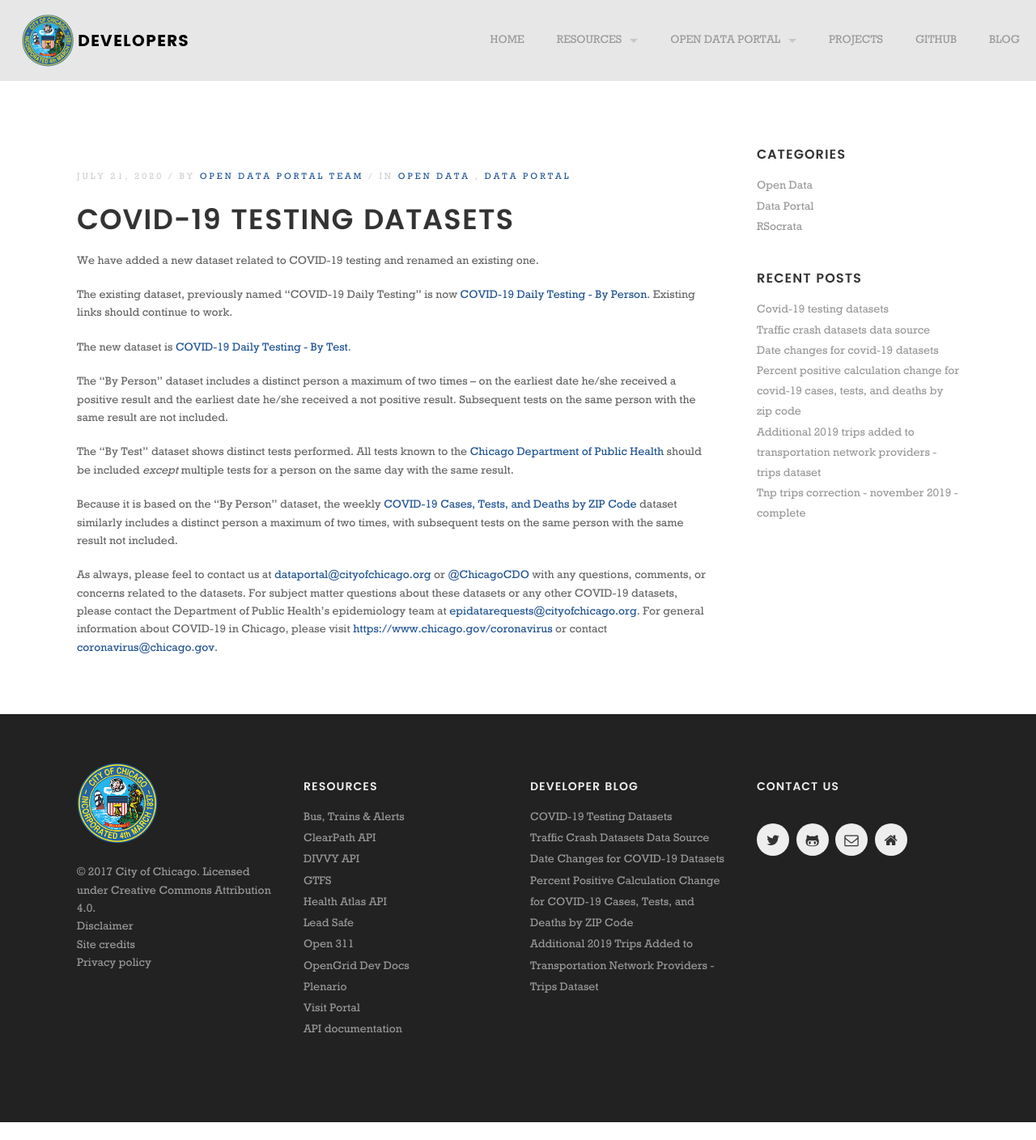
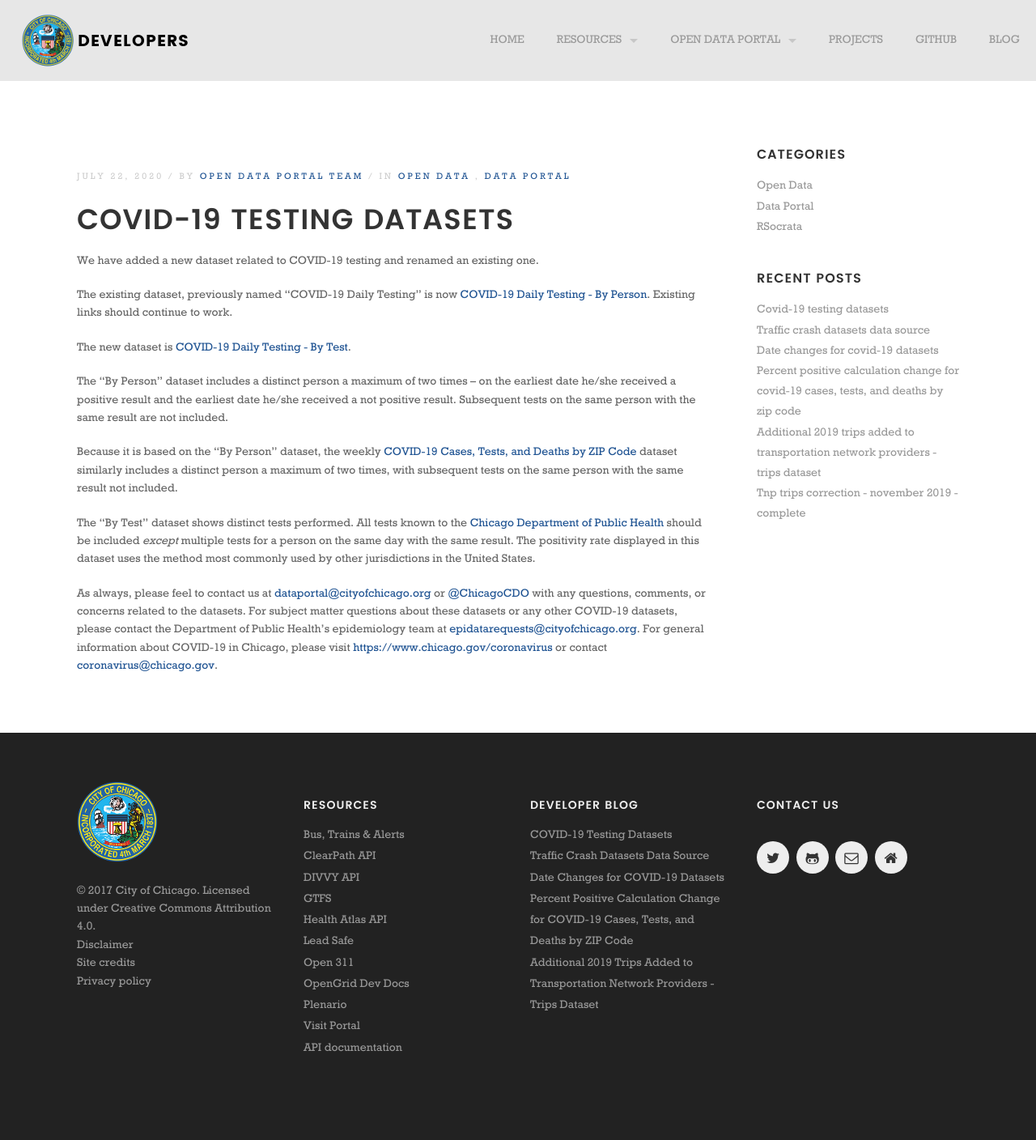
Before and after one commit to Chicago/dev.cityofchicago.org, a Jekyll site: the page built from _posts/2020-07-21-covid-19-test-datasets.md, in a window 1280 px wide. Shown: the whole page at 81% size. Built offline with Jekyll 4.4.1, drawn with Linux system fonts in a browser that asks for light colours; some web fonts are replaced; before the commit the page ends 1386 px from its top, so only the background shows below that.

Commit message:
Update 2020-07-21-covid-19-test-datasets.md

```diff
--- a/_posts/2020-07-21-covid-19-test-datasets.md
+++ b/_posts/2020-07-21-covid-19-test-datasets.md
@@ -19,8 +19,8 @@
 
 The "By Person" dataset includes a distinct person a maximum of two times -- on the earliest date he/she received a positive result and the earliest date he/she received a not positive result. Subsequent tests on the same person with the same result are not included.
 
-The "By Test" dataset shows distinct tests performed. All tests known to the [Chicago Department of Public Health](https://www.chicago.gov/cdph) should be included *except* multiple tests for a person on the same day with the same result.
-
 Because it is based on the "By Person" dataset, the weekly [COVID-19 Cases, Tests, and Deaths by ZIP Code](https://data.cityofchicago.org/d/yhhz-zm2v) dataset similarly includes a distinct person a maximum of two times, with subsequent tests on the same person with the same result not included.
 
+The "By Test" dataset shows distinct tests performed. All tests known to the [Chicago Department of Public Health](https://www.chicago.gov/cdph) should be included *except* multiple tests for a person on the same day with the same result. The positivity rate displayed in this dataset uses the method most commonly used by other jurisdictions in the United States.
+
 As always, please feel to contact us at [dataportal@cityofchicago.org](mailto:dataportal@cityofchicago.org) or [@ChicagoCDO](https://twitter.com/ChicagoCDO) with any questions, comments, or concerns related to the datasets. For subject matter questions about these datasets or any other COVID-19 datasets, please contact the Department of Public Health's epidemiology team at [epidatarequests@cityofchicago.org](mailto:epidatarequests@cityofchicago.org). For general information about COVID-19 in Chicago, please visit [https://www.chicago.gov/coronavirus](https://www.chicago.gov/coronavirus) or contact [coronavirus@chicago.gov](mailto:coronavirus@chicago.gov).
```
Also changed, not shown: other parts of _posts/2020-07-21-covid-19-test-datasets.md (+1 -1 lines).
